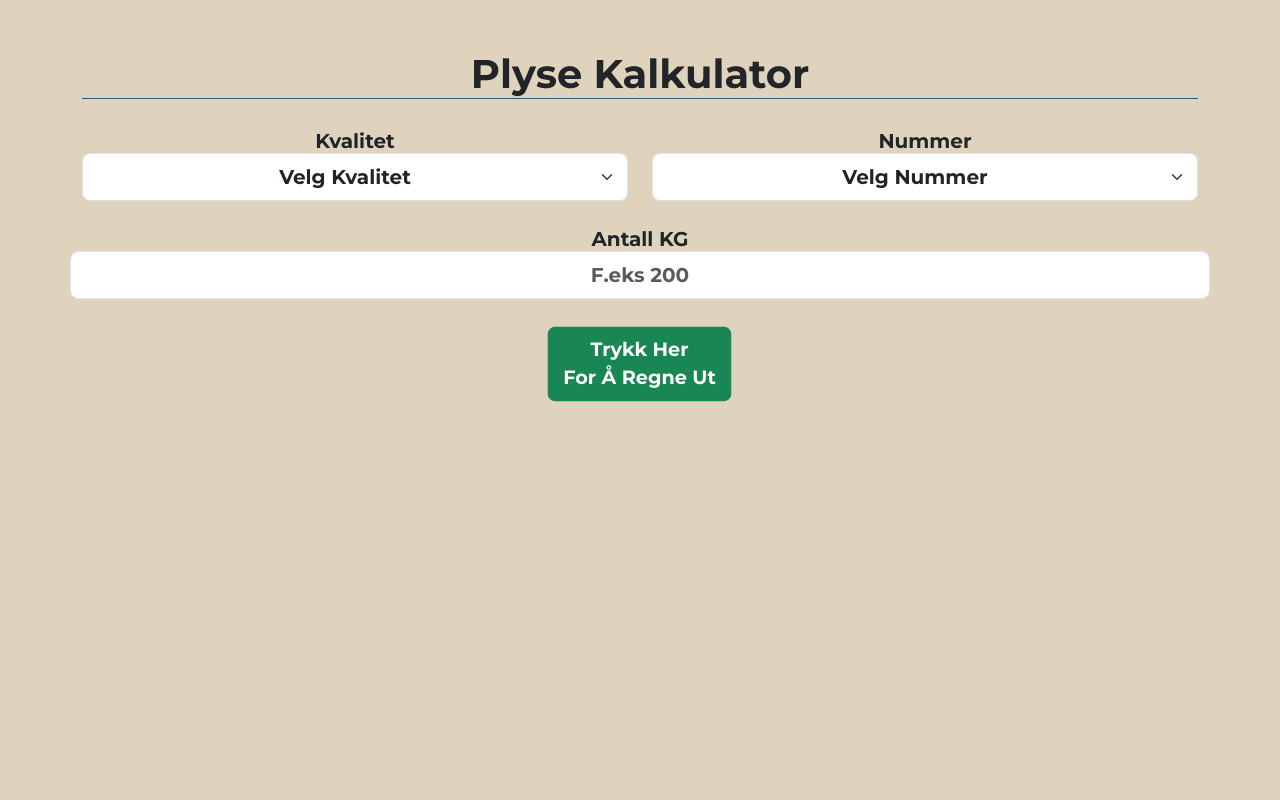
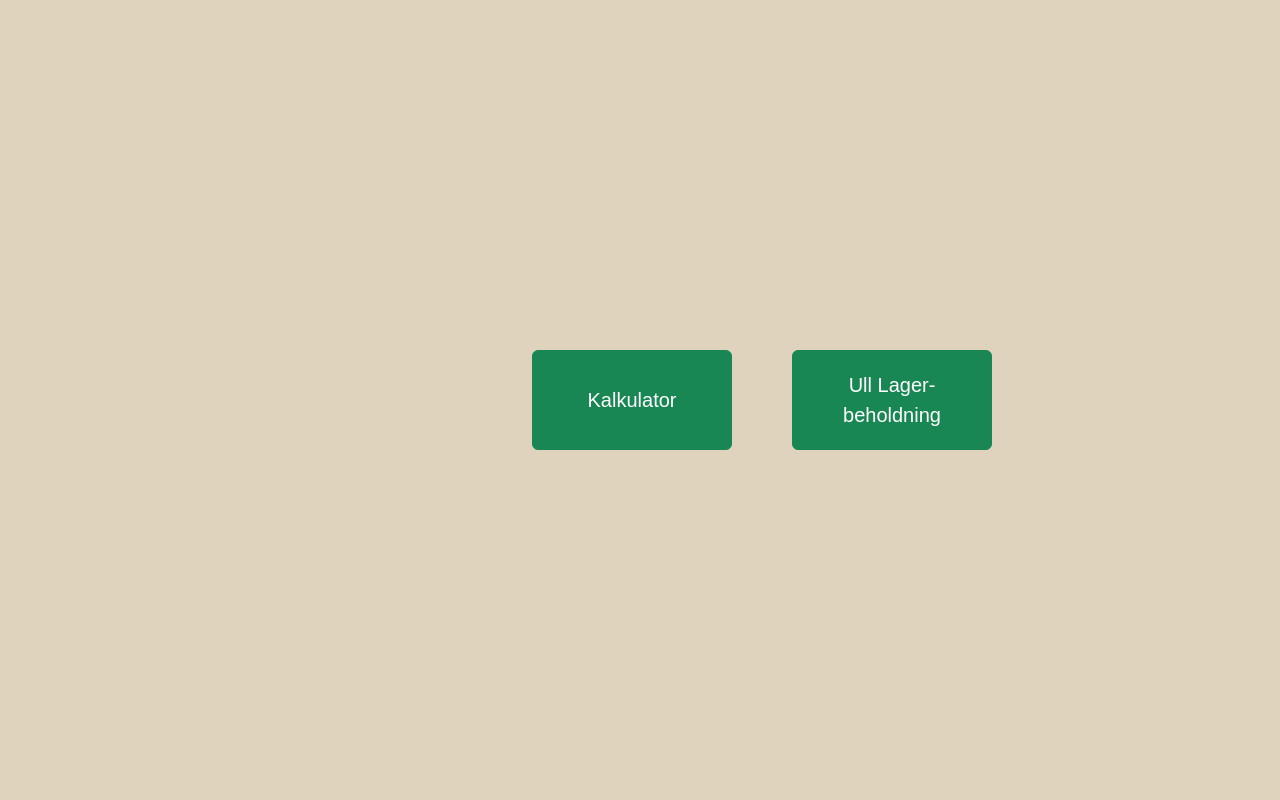
Before and after one commit to KjetilFroysa/plysen, a Node server app: page / in a window 1280 px wide. Run offline with Node 20, Linux system fonts and the light colour scheme; some libraries are stand-ins or nearby versions.

Commit message:
ny index side med knapper, og forandret navn på ullLager fra inventory.

```diff
--- a/plysen/app.js
+++ b/plysen/app.js
@@ -6,7 +6,8 @@
 const logger = require('morgan');
 
 const indexRouter = require('./routes/index');
-const inventoryRouter = require('./routes/inventory');
+const ullLagerRouter = require('./routes/ullLager');
+const kalkulatorRouter = require('./routes/kalkulator');
 
 const app = express();
 
@@ -44,7 +45,8 @@
 });
 
 app.use('/', indexRouter);
-app.use('/inventory', inventoryRouter);
+app.use('/ullLager', ullLagerRouter);
+app.use('/kalkulator', kalkulatorRouter);
 
 
 // catch 404 and forward to error handler
--- a/plysen/data/ullLager.json
+++ b/plysen/data/ullLager.json
@@ -12,6 +12,7 @@
         "nummer": 401,
         "melert": false,
         "mengde": 70
+
     },
     {
         "bilde": "../img/maisgul.jpg",
--- a/plysen/public/html/index.html
+++ b/plysen/public/html/index.html
@@ -4,70 +4,25 @@
     <meta charset="UTF-8">
     <meta name="viewport" content="width=device-width, initial-scale=1.0">
     <title>Plysen- Kalkulator</title>
-    <link rel="stylesheet" href="https://fonts.googleapis.com/css2?family=Montserrat:wght@700&display=swap">
     <link rel="stylesheet" href="../../node_modules/bootstrap/dist/css/bootstrap.min.css">
-    <link rel="stylesheet" href="../stylesheets/styles.css">
+    <link rel="stylesheet" href="../stylesheets/index.css">
 </head>
 <body>
     <div class="container">
-        <h1>Plyse Kalkulator</h1>
 
-    <form id="ullForm">
-        <div class="row">
-            <div class="col-12 col-md-6 mb-3">
-            <label for="ulltype">Kvalitet</label>
-            <select class="form-select form-select-lg" id="ulltype" required>
-                <option disabled selected>Velg Kvalitet</option>
-                <option value="hifa">HIFA</option>
-                <option value="ragg">Ragg</option>
-                <option value="lsvkv">Luna/Sol/Vilje/Koks/Vidde</option>
-                <option value="troll">Troll</option>
-                <option value="vevgarn">Vevgarn</option>
-                <option value="bondegarn">Bondegarn</option>
-                <option value="uvasket">Uvasket</option>
-                <option value="pels">Pels</option>
-                <option value="jul">Julefarger</option>
-                <option value="åt">Åsas Tomtebod</option>
-            </select>
+        <div class="text-center">
+            <button id="kalkulator" class="btn btn-success">Kalkulator</button>
+        </div>
+
+            <div class="text-center">
+                <button id="ullLager" class="btn btn-success">Ull Lager-<br>beholdning</button>
             </div>
 
-            <div class="col-12 col-md-6 mb-3">
-            <label for="nummer">Nummer</label>
-            <select class="form-select form-select-lg" id="nummer" required>
-                <option disabled selected>Velg Nummer</option>
-            </select>
-            </div>
-        </div>
-
-        <div class="form-group row mb-3">
-            <label for="mengde">Antall KG</label>
-            <input type="text" class="form-control form-control-lg" required id="mengde" placeholder="F.eks 200">
-        </div>
-
-        <div class="form-group row">
-            <div class="form-control-lg text-center">
-                <button type="submit" id="regn-ut" class="btn btn-success btn-block">Trykk Her<br> For Å Regne Ut</button>
-            </div>
-        </div>
-    </form>
-
-    <div id="resultTable">
-        <table class="table table-bordered">
-            <thead>
-                <tr class="ullKvaliteter table-primary ">
-                </tr>
-                <tr class="prosent table-primary">
-                </tr>
-            </thead>
-            <tbody>
-                <tr class="resultat table-light"></tr>
-            </tbody>
-        </table>
     </div>
 
     <script src="../../node_modules/jquery/dist/jquery.slim.min.js"></script>
     <script src="../../node_modules/@popperjs/core/dist/umd/popper.min.js"></script>
     <script src="../../node_modules/bootstrap/dist/js/bootstrap.min.js"></script>
-    <script src="../javascripts/ull.js"></script>
+    <script src="../javascripts/index.js"></script>
 </body>
 </html>
--- a/plysen/public/html/inventory.html
+++ b/plysen/public/html/ullLager.html
@@ -3,7 +3,7 @@
 <head>
     <meta charset="UTF-8">
     <meta name="viewport" content="width=device-width, initial-scale=1.0">
-    <title>Inventory</title>
+    <title>Ull Lagerbeholdning</title>
     <link rel="stylesheet" href="../../node_modules/bootstrap/dist/css/bootstrap.min.css">
     <link rel="stylesheet" href="../stylesheets/styles.css">
 </head>
@@ -29,6 +29,6 @@
     <script src="../../node_modules/jquery/dist/jquery.slim.min.js"></script>
     <script src="../../node_modules/@popperjs/core/dist/umd/popper.min.js"></script>
     <script src="../../node_modules/bootstrap/dist/js/bootstrap.min.js"></script>
-    <script src="../javascripts/inventory.js"></script>
+    <script src="../javascripts/ullLager.js"></script>
 </body>
 </html>
--- /dev/null
+++ b/plysen/public/javascripts/index.js
@@ -0,0 +1,12 @@
+document.addEventListener('DOMContentLoaded', (event) => {
+    const kalkulatorKnapp = document.getElementById('kalkulator');
+    const ullLagerKnapp = document.getElementById('ullLager');
+
+    kalkulatorKnapp.addEventListener('click', () => {
+        window.location.href = '/kalkulator';
+    });
+
+    ullLagerKnapp.addEventListener('click', () => {
+        window.location.href = '/ullLager';
+    });
+});
--- a/plysen/public/javascripts/inventory.js
+++ b/plysen/public/javascripts/ullLager.js
@@ -34,7 +34,7 @@
     row.appendChild(cellNummer);
 
     let cellMelert = document.createElement("td");
-    cellMelert.textContent = item.melert ? "Yes" : "No";
+    cellMelert.textContent = item.melert ? "Ja" : "Nei";
     row.appendChild(cellMelert);
 
     let cellMengde = document.createElement("td");
--- /dev/null
+++ b/plysen/public/stylesheets/index.css
@@ -0,0 +1,28 @@
+body {
+    display: flex;
+    justify-content: center;
+    align-items: center;
+    height: 100vh;
+    margin: 0;
+    background-color: rgb(223, 211, 189);
+    padding: 50px;
+    font: 20px 'Montserrat', sans-serif;
+    font-weight: 300;
+}
+
+.btn {
+    margin: 30px;
+    /* padding: 10px 20px; */
+    font-size: 1em;
+    width: 200px; /* Set a fixed width */
+    height: 100px; /* Set a fixed height */
+    display: flex;
+    justify-content: center;
+    align-items: center;
+}
+
+.container {
+    display: flex;
+    justify-content: space-evenly;
+    width: 300px; /* Adjust the width as needed */
+}
--- a/plysen/public/stylesheets/styles.css
+++ b/plysen/public/stylesheets/styles.css
@@ -49,3 +49,16 @@
   /* border-width: 2px !important;
   border-style: solid; */
 }
+
+.form-select option {
+  text-align: center;
+}
+
+/* Additional styles to attempt centering text in options */
+select {
+  text-align-last: center; /* For modern browsers */
+  -moz-text-align-last: center; /* For Firefox */
+}
+.input-width {
+  width: 250px; /* Set a fixed width for the input */
+}
--- a/plysen/routes/inventory.js
+++ b/plysen/routes/ullLager.js
@@ -4,7 +4,7 @@
 
 /* GET home page. */
 router.get('/', function(req, res, next) {
-  res.sendFile(path.join(__dirname, '../public/html/inventory.html'));
+  res.sendFile(path.join(__dirname, '../public/html/ullLager.html'));
 });
 
 module.exports = router;
```
Also changed, not shown: plysen/public/html/kalkulator.html (added, +75 -0 lines), plysen/routes/kalkulator.js (added, +10 -0 lines), plysen/public/javascripts/kalkulator.js (renamed from plysen/public/javascripts/ull.js).
